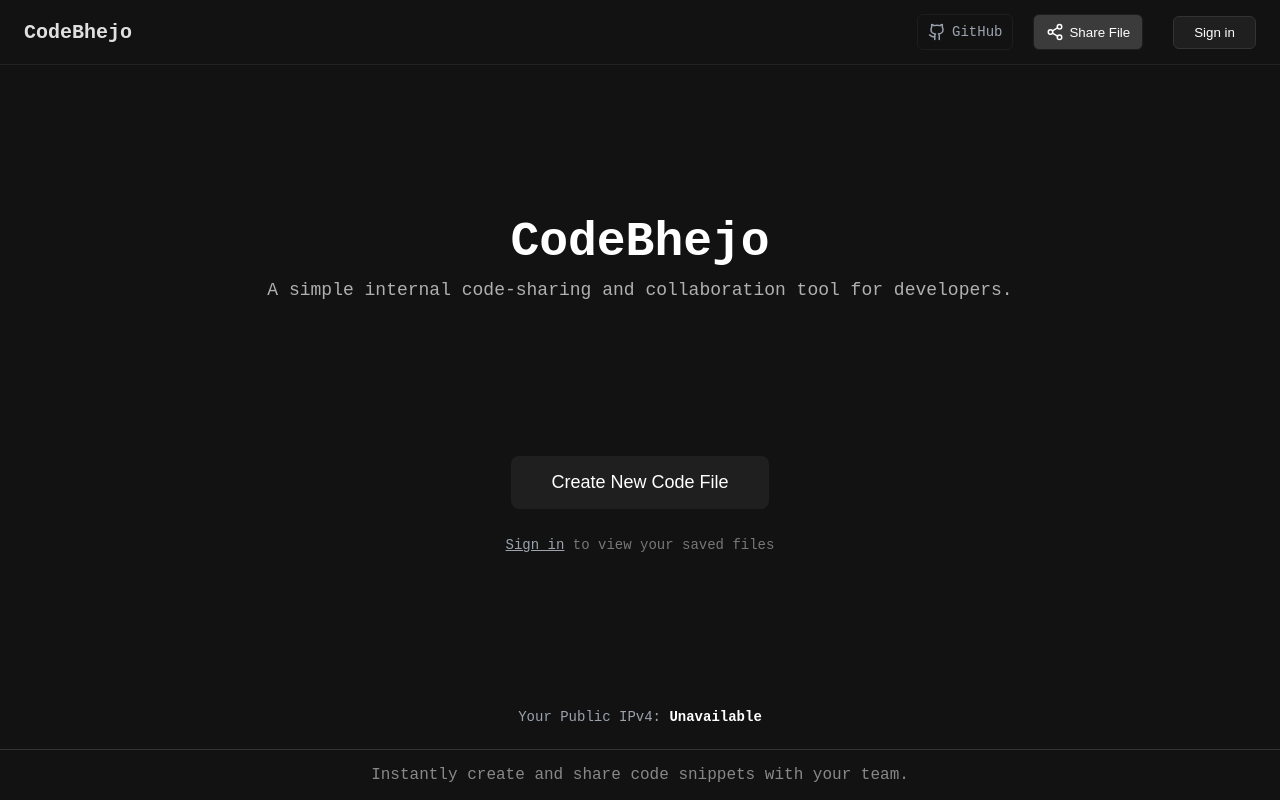
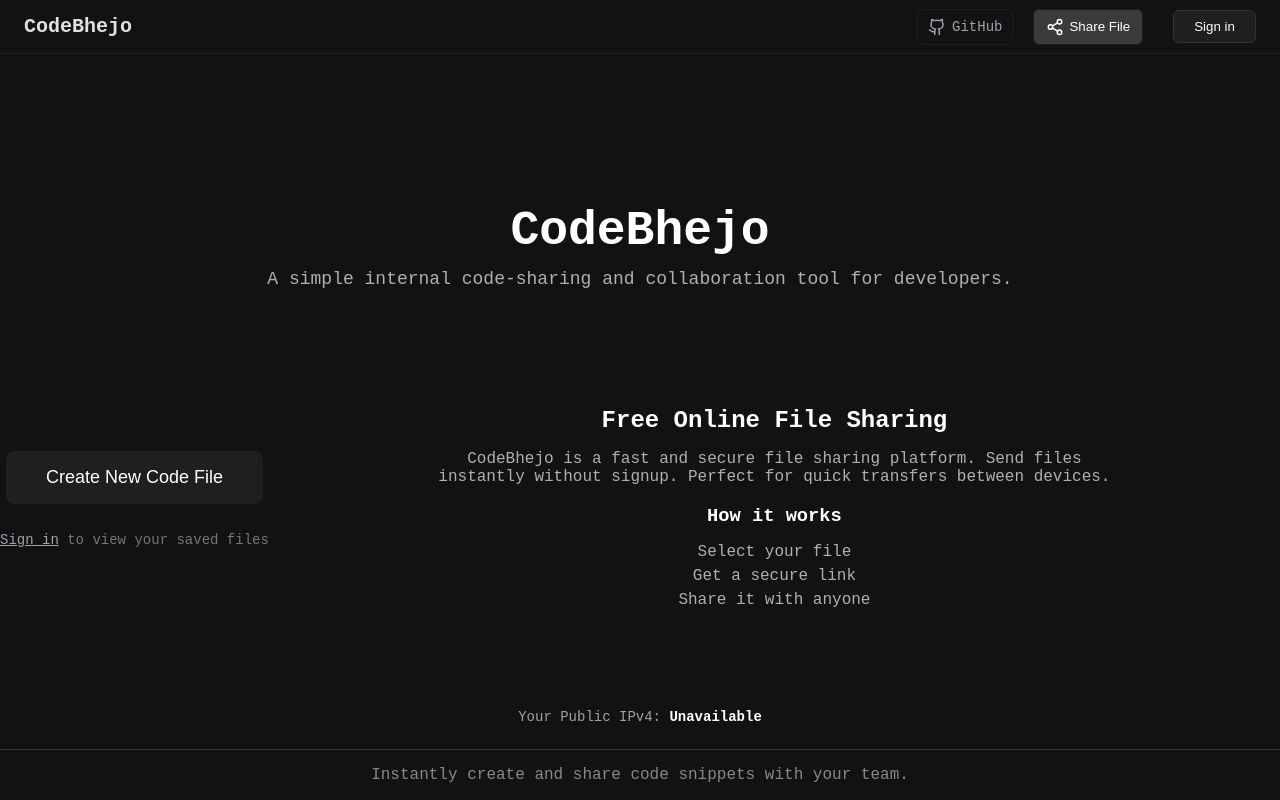
Before and after one commit to codebhejo/codebhejo, a Vue app in the folder frontend/: page / in a window 1280 px wide. Built offline with nearby package versions, Linux system fonts and the light colour scheme; no server answers.

Commit message:
Enhance Home.vue with SEO text section
Added SEO section with information about file sharing.

```diff
--- a/frontend/src/views/Home.vue
+++ b/frontend/src/views/Home.vue
@@ -97,7 +97,25 @@ onMounted(async () => {
       >Sign in</a> to view your saved files
     </p>
   </div>
+
+  <!-- SEO TEXT SECTION -->
+  <section class="seo-text">
+    <h2>Free Online File Sharing</h2>
+    <p>
+      CodeBhejo is a fast and secure file sharing platform.
+      Send files instantly without signup.
+      Perfect for quick transfers between devices.
+    </p>
+
+    <h3>How it works</h3>
+    <ul>
+      <li>Select your file</li>
+      <li>Get a secure link</li>
+      <li>Share it with anyone</li>
+    </ul>
+  </section>
 </main>
+
 
     <div class="ip-section">
       <p class="ip-text">
@@ -237,4 +255,27 @@ onMounted(async () => {
 .signin-link:hover {
   color: #ffffff;
 }
+.seo-text {
+  max-width: 700px;
+  margin: 40px auto;
+  padding: 20px;
+  text-align: center;
+  color: #b0b0b0;
+}
+
+.seo-text h2,
+.seo-text h3 {
+  color: #ffffff;
+  margin-bottom: 10px;
+}
+
+.seo-text ul {
+  list-style: none;
+  padding: 0;
+}
+
+.seo-text li {
+  margin: 6px 0;
+}
+
 </style>
```
Lines whose indentation alone changed are shown as unchanged.
